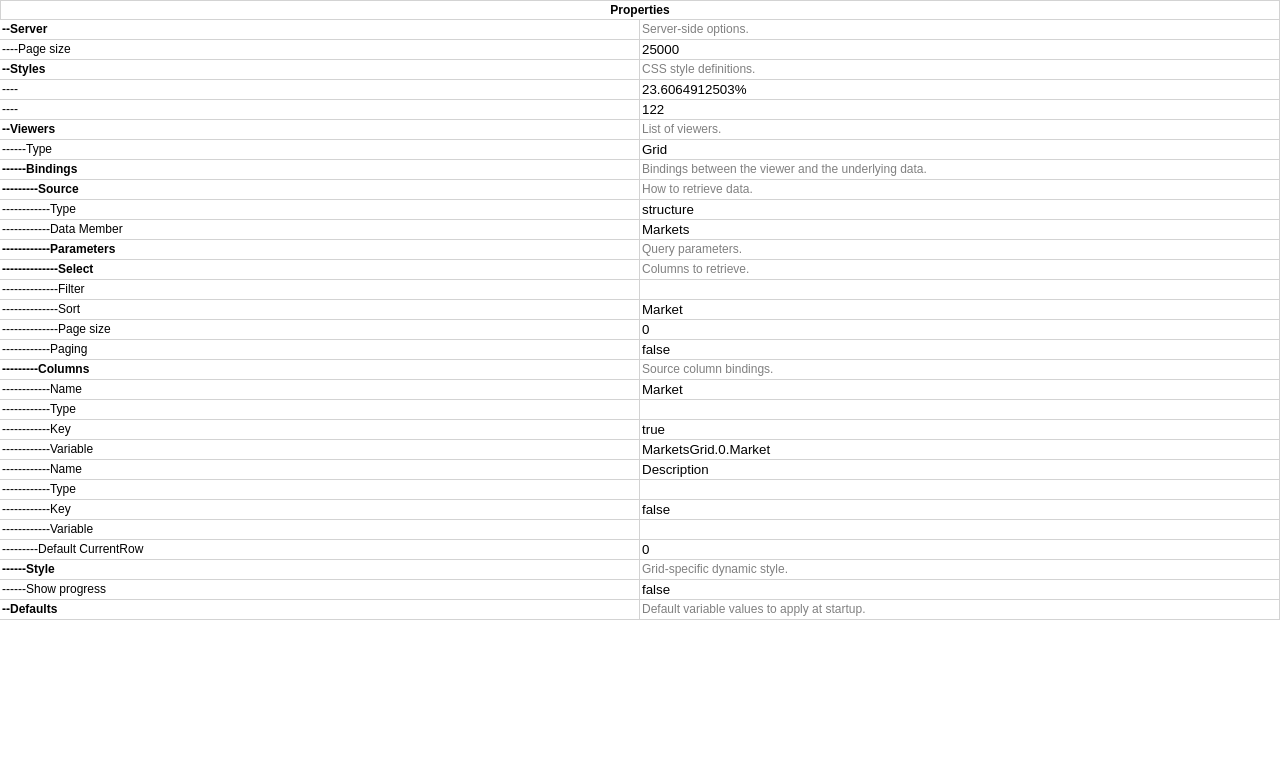
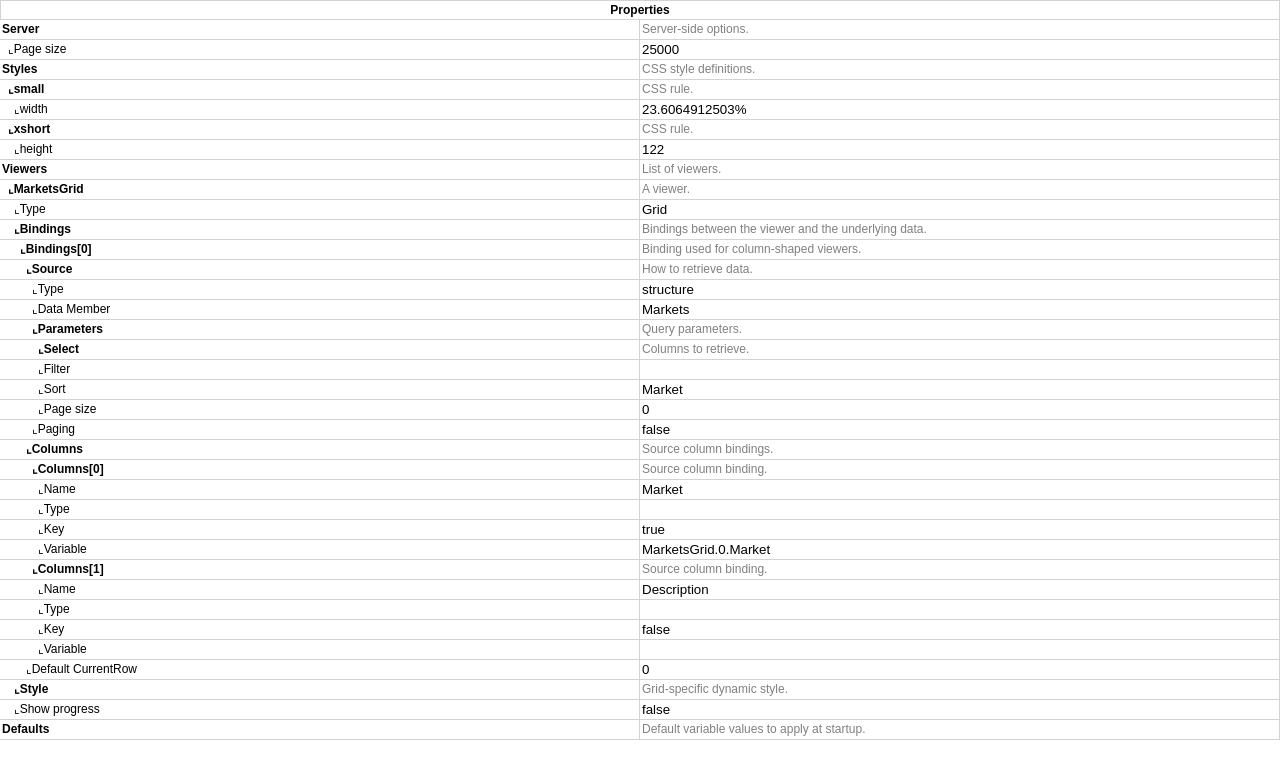
Before and after one commit to IngloriousCoderz/react-property-grid, a React (Create React App) app: page / in a window 1280 px wide. Shown: the top 778 px of the page. Built offline with nearby package versions, Linux system fonts and the light colour scheme.

Commit message:
Add paths and fix titles

```diff
--- a/src/App.js
+++ b/src/App.js
@@ -2,7 +2,7 @@ import React from 'react'
 import {createStore} from 'redux'
 import {Provider} from 'react-redux'
 
-import RootEditor from './components/RootEditor'
+import PropertyEditor from './components/RootEditor'
 import rootReducer from './reducers'
 import {clone} from './utilities'
 
@@ -20,7 +20,7 @@ if (module.hot) {
 
 const App = () => (
   <Provider store={store}>
-    <RootEditor />
+    <PropertyEditor title='Properties' />
   </Provider>
 )
 
--- a/src/components/AdditionalPropertiesEditor.jsx
+++ b/src/components/AdditionalPropertiesEditor.jsx
@@ -2,6 +2,7 @@ import React from 'react'
 import {connect} from 'react-redux'
 
 import {matchSchema} from '../utilities'
+import {subpath, last} from '../utilities/path'
 import PropertyEditor from './PropertyEditor'
 
 const AdditionalPropertiesEditor = ({schema, data, path, rootSchema}) => {
@@ -12,11 +13,13 @@ const AdditionalPropertiesEditor = ({schema, data, path, rootSchema}) => {
   return (
     <div>
       {Object.keys(data).map(key => {
-      if (schema.$ref == null) {
-        schema = matchSchema(schema.anyOf || [schema], data[key], rootSchema)
-      }
-      return <PropertyEditor schema={schema} data={data[key]} key={key} path={path} />
-    })}
+        if (schema.$ref == null) {
+          schema = matchSchema(schema.anyOf || [schema], data[key], rootSchema)
+        }
+        const sub = subpath(path, key)
+        const title = schema.title || last(sub)
+        return <PropertyEditor key={key} schema={schema} data={data[key]} title={title} path={sub} />
+      })}
     </div>
   )
 }
--- a/src/components/ArrayEditor.jsx
+++ b/src/components/ArrayEditor.jsx
@@ -1,15 +1,18 @@
 import React from 'react'
 
+import {last, subpath} from '../utilities/path'
 import CaptionRow from './CaptionRow'
 import PropertyEditor from './PropertyEditor'
 
-const ArrayEditor = ({schema, data, key, path}) => {
-  const subPath = `${path}.${key}`
-
+const ArrayEditor = ({schema, data, title, path}) => {
   return (
     <div>
-      <CaptionRow text={schema.title || key} summary={schema.description} path={path} />
-      {data.map((item, index) => <PropertyEditor schema={schema.items} data={item} key={`${schema.title || key}[${index}]`} path={subPath} />)}
+      <CaptionRow schema={schema} data={data} title={title} path={path} />
+      {data.map((item, index) => {
+        const sub = subpath(path, index)
+        const title = schema.title || last(sub)
+        return <PropertyEditor key={sub} schema={schema.items} data={item} title={`${title}[${index}]`} path={sub} />
+      })}
     </div>
   )
 }
--- a/src/components/CaptionRow.jsx
+++ b/src/components/CaptionRow.jsx
@@ -1,4 +1,6 @@
 import React from 'react'
+
+import {asciiTree} from '../utilities/path'
 
 const styles = {
   row: {
@@ -25,15 +27,17 @@ const styles = {
   }
 }
 
-const CaptionRow = ({text, summary, path}) => {
-  if (text == null) {
+const CaptionRow = ({schema, data, title, path}) => {
+  const summary = schema.description
+
+  if (title == null) {
     return null
   }
 
   return (
     <div style={styles.row}>
-      <div style={{...styles.cell,...styles.label}}>
-        {'-'.repeat(path.split('.').length)}{text}
+      <div style={{...styles.cell,...styles.label}} >
+        <span dangerouslySetInnerHTML={{__html: asciiTree(path)}} />{title}
       </div>
       <div style={{...styles.cell, ...styles.description}}>
         {summary}
--- a/src/components/ObjectEditor.jsx
+++ b/src/components/ObjectEditor.jsx
@@ -5,15 +5,13 @@ import PropertiesEditor from './PropertiesEditor'
 import AdditionalPropertiesEditor from './AdditionalPropertiesEditor'
 import AnyOfEditor from './AnyOfEditor'
 
-const ObjectEditor = ({schema, data, key, path}) => {
-  const subPath = `${path}.${key}`
-
+const ObjectEditor = ({schema, data, title, path}) => {
   return (
     <div>
-      <CaptionRow text={schema.title || key} summary={schema.description} path={path} />
-      <PropertiesEditor schema={schema.properties} data={data} path={subPath} />
-      <AdditionalPropertiesEditor schema={schema.additionalProperties} data={data} path={subPath} />
-      <AnyOfEditor schema={schema.anyOf} data={data} path={subPath} />
+      <CaptionRow schema={schema} data={data} title={title} path={path} />
+      <PropertiesEditor schema={schema.properties} data={data} path={path} />
+      <AdditionalPropertiesEditor schema={schema.additionalProperties} data={data} path={path} />
+      <AnyOfEditor schema={schema.anyOf} data={data} path={path} />
     </div>
   )
 }
--- a/src/components/PrimitiveEditor.jsx
+++ b/src/components/PrimitiveEditor.jsx
@@ -1,5 +1,6 @@
 import React from 'react'
 
+import {last, asciiTree} from '../utilities/path'
 import TextEditor from './TextEditor'
 
 const styles = {
@@ -24,12 +25,13 @@ const styles = {
   }
 }
 
-const PrimitiveEditor = ({schema, data, key, path}) => {
-  const caption = schema.title || key
+const PrimitiveEditor = ({schema, data, path}) => {
+  const text = schema.title || last(path)
+
   return (
     <div style={styles.row}>
       <div style={styles.cell}>
-        {'-'.repeat(path.split('.').length)}{caption}
+        <span dangerouslySetInnerHTML={{__html: asciiTree(path)}} />{text}
       </div>
       <div style={{...styles.cell, ...styles.inputCell}}>
         <TextEditor schema={schema} data={data} />
--- a/src/components/PropertiesEditor.jsx
+++ b/src/components/PropertiesEditor.jsx
@@ -1,10 +1,15 @@
 import React from 'react'
 
+import {last, subpath} from '../utilities/path'
 import PropertyEditor from './PropertyEditor'
 
-const PropertiesEditor = ({schema = {}, data, path = ''}) => (
+const PropertiesEditor = ({schema = {}, data, path}) => (
   <div>
-    {Object.keys(schema).map(key => <PropertyEditor key={key} schema={schema[key]} data={data[key]} path={`${path}.${key}`} />)}
+    {Object.keys(schema).map(key => {
+      const sub = subpath(path, key)
+      const title = schema[key].title || last(sub)
+      return <PropertyEditor key={key} schema={schema[key]} data={data[key]} title={title} path={sub} />
+    })}
   </div>
 )
 
--- a/src/components/PropertyEditor.jsx
+++ b/src/components/PropertyEditor.jsx
@@ -6,7 +6,7 @@ import ObjectEditor from './ObjectEditor'
 import ArrayEditor from './ArrayEditor'
 import PrimitiveEditor from './PrimitiveEditor'
 
-const PropertyEditor = ({schema, data, key, path, rootSchema}) => {
+const PropertyEditor = ({schema, data, title, path, rootSchema}) => {
   if (schema['!editor-visible'] === false) {
     return null
   }
@@ -17,11 +17,11 @@ const PropertyEditor = ({schema, data, key, path, rootSchema}) => {
 
   switch (type) {
     case 'object':
-      return <ObjectEditor schema={derefSchema} data={data} key={key} path={path} />
+      return <ObjectEditor schema={derefSchema} data={data} title={title} path={path} />
     case 'array':
-      return <ArrayEditor schema={derefSchema} data={data} key={key} path={path} />
+      return <ArrayEditor schema={derefSchema} data={data} title={title} path={path} />
     default:
-      return <PrimitiveEditor schema={derefSchema} data={data} key={key} path={path} />
+      return <PrimitiveEditor schema={derefSchema} data={data} title={title} path={path} />
   }
 }
 
--- a/src/components/RootEditor.jsx
+++ b/src/components/RootEditor.jsx
@@ -24,9 +24,9 @@ const styles = {
   }
 }
 
-const RootEditor = ({rootSchema, data}) => (
+const RootEditor = ({rootSchema, data, title}) => (
   <div style={styles.editor}>
-    <div style={{...styles.header, ...styles.cell}}>Properties</div>
+    <div style={{...styles.header, ...styles.cell}}>{title}</div>
     <div style={styles.body}>
       <PropertiesEditor schema={rootSchema.properties} data={data} />
     </div>
--- /dev/null
+++ b/src/utilities/path.js
@@ -0,0 +1,9 @@
+const SEPARATOR = '.'
+
+export const subpath = (path, key) => path != null ? `${path}${SEPARATOR}${key}` : key
+export const last = path => path.split(SEPARATOR).reverse()[0]
+export const level = path => path.split(SEPARATOR).length - 1
+export const asciiTree = path => {
+  const deep = level(path)
+  return deep ? `${'&ensp;'.repeat(deep)}&dlcorn;` : ''
+}
```
